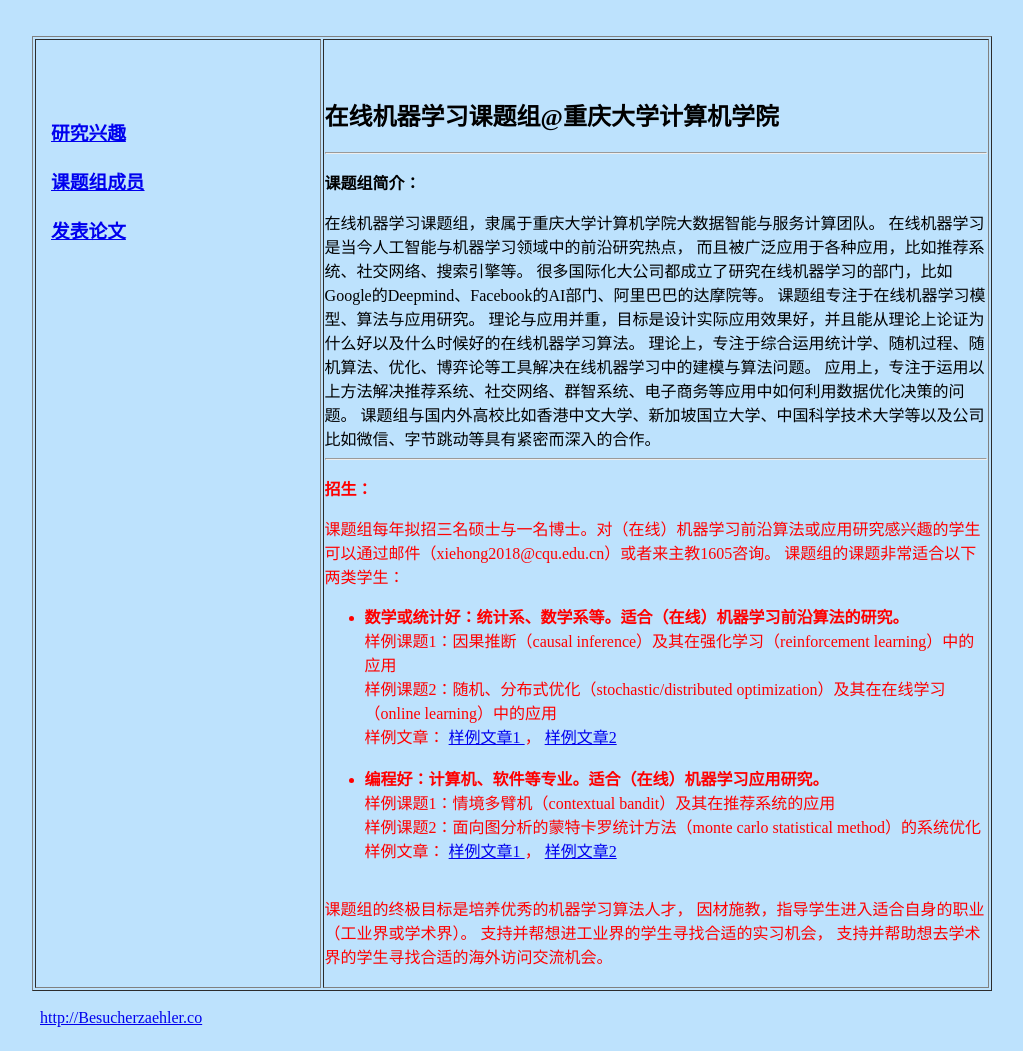
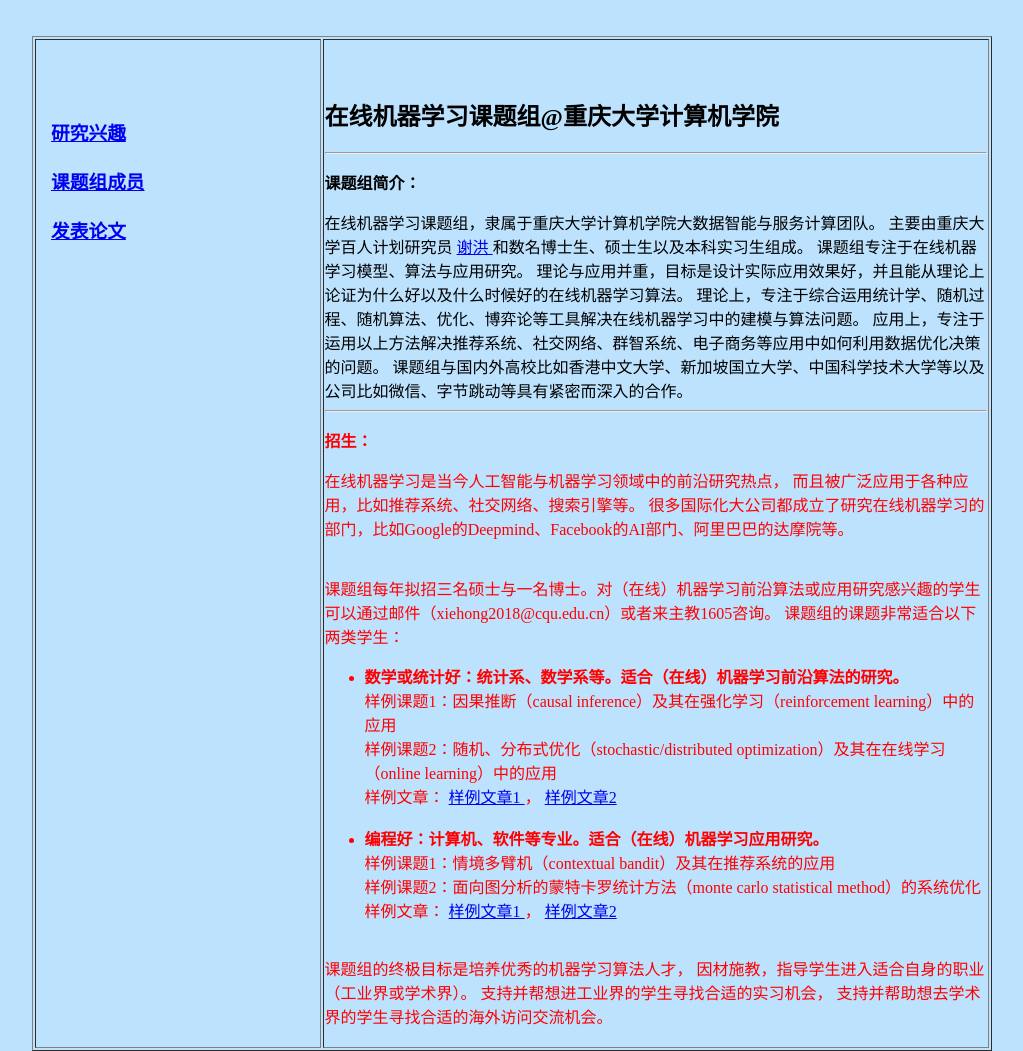
Before and after one commit to hongxie/hongxie.github.io, a plain HTML site: page DataScienceGroup.html in a window 1280 px wide. Shown: the top 1051 px of the page, without its empty margins (128-1151 px from the left). Before the commit the page ends 1027 px from the top, so only its background shows below. Drawn offline with Linux system fonts and the light colour scheme; a script that the page names is missing.

Commit message:
Update DataScienceGroup.html

```diff
--- a/DataScienceGroup.html
+++ b/DataScienceGroup.html
@@ -60,21 +60,29 @@
 <strong>课题组简介：</strong>
 </p>
 在线机器学习课题组，隶属于重庆大学计算机学院大数据智能与服务计算团队。
-在线机器学习是当今人工智能与机器学习领域中的前沿研究热点，
-而且被广泛应用于各种应用，比如推荐系统、社交网络、搜索引擎等。
-很多国际化大公司都成立了研究在线机器学习的部门，比如Google的Deepmind、Facebook的AI部门、阿里巴巴的达摩院等。
+主要由重庆大学百人计划研究员
+<a href="https://hongxie.github.io/"> 谢洪 </a>
+和数名博士生、硕士生以及本科实习生组成。
 课题组专注于在线机器学习模型、算法与应用研究。
 理论与应用并重，目标是设计实际应用效果好，并且能从理论上论证为什么好以及什么时候好的在线机器学习算法。
 理论上，专注于综合运用统计学、随机过程、随机算法、优化、博弈论等工具解决在线机器学习中的建模与算法问题。
 应用上，专注于运用以上方法解决推荐系统、社交网络、群智系统、电子商务等应用中如何利用数据优化决策的问题。
 课题组与国内外高校比如香港中文大学、新加坡国立大学、中国科学技术大学等以及公司比如微信、字节跳动等具有紧密而深入的合作。
-
 <hr>
 
 <font color="red">
 <p>
 <strong>招生：</strong>
 <p>
+
+在线机器学习是当今人工智能与机器学习领域中的前沿研究热点，
+而且被广泛应用于各种应用，比如推荐系统、社交网络、搜索引擎等。
+很多国际化大公司都成立了研究在线机器学习的部门，比如Google的Deepmind、Facebook的AI部门、阿里巴巴的达摩院等。
+<br>&nbsp;
+<br>&nbsp;
+
+<br>
+
 课题组每年拟招三名硕士与一名博士。对（在线）机器学习前沿算法或应用研究感兴趣的学生可以通过邮件（xiehong2018@cqu.edu.cn）或者来主教1605咨询。
 课题组的课题非常适合以下两类学生：
 <ul>
```
